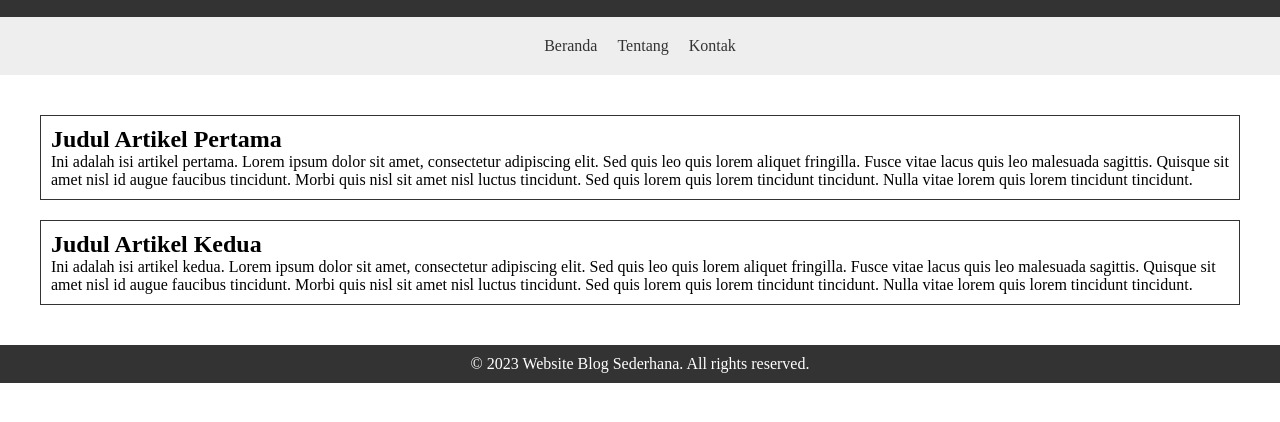
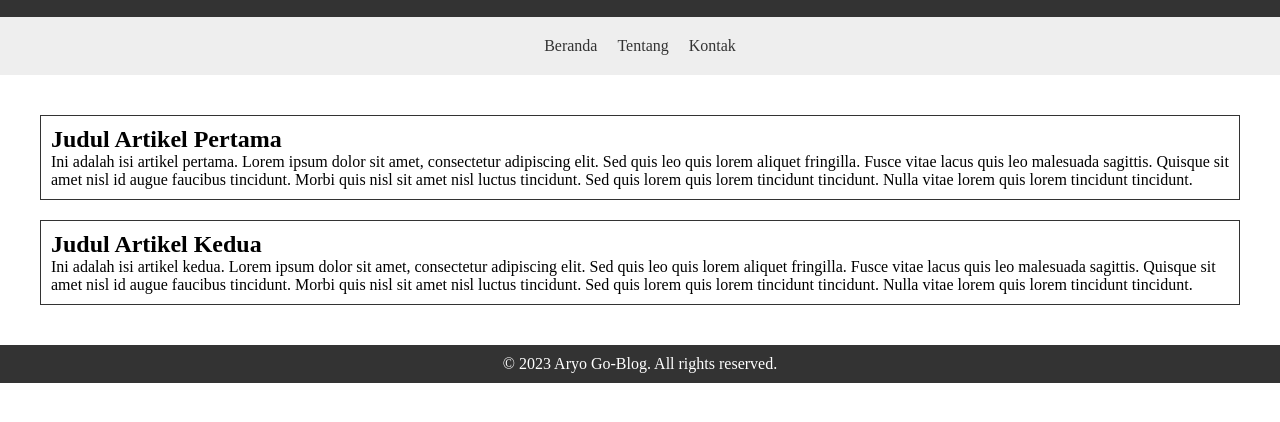
Before and after one commit to aryoyulio/simple-blog-by-aryoyulio, a plain HTML site: page index.html in a window 1280 px wide. Shown: the part 78-500 px from the top of the page. Drawn offline with Linux system fonts and the light colour scheme.

Commit message:
Update index.html

```diff
--- a/index.html
+++ b/index.html
@@ -36,7 +36,7 @@
     </main>
     <!-- Membuat footer website -->
     <footer>
-        <p>© 2023 Website Blog Sederhana. All rights reserved.</p>
+        <p>© 2023 Aryo Go-Blog. All rights reserved.</p>
     </footer>
 </body>
 </html>
```
